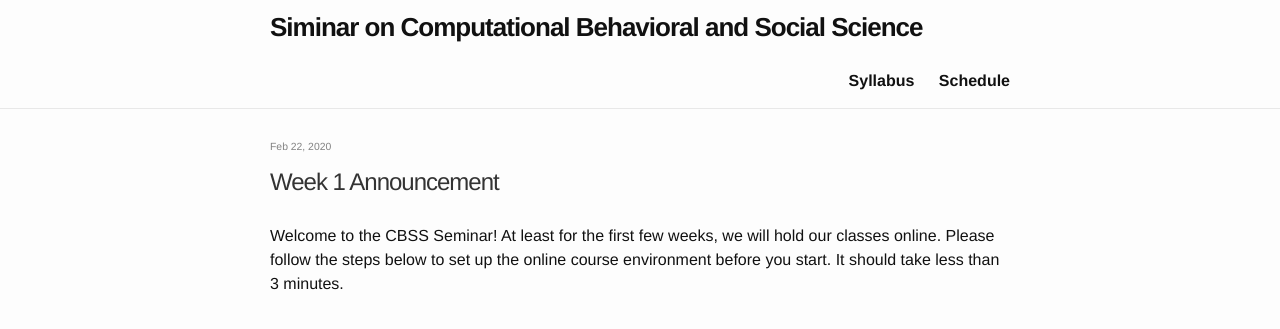
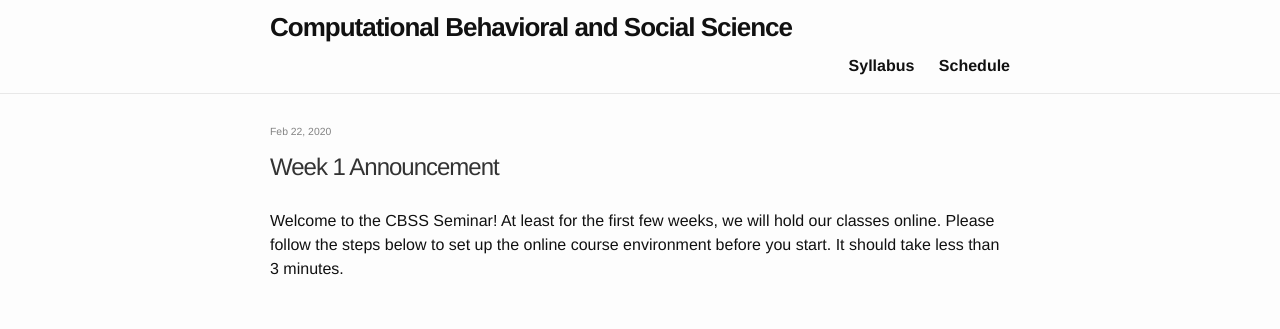
Before and after one commit to comphiacademy/cbss20s, a Jekyll site: the page built from index.html, in a window 1280 px wide. Shown: the top 329 px of the page. Built offline with Jekyll 4.4.1, drawn with Linux system fonts in a browser that asks for light colours; the list of posts is cut into pages by our own code.

Commit message:
Fix one grammar mistake in _config.yml

```diff
--- a/_config.yml
+++ b/_config.yml
@@ -18,7 +18,7 @@
 # You can create any custom variable you would like, and they will be accessible
 # in the templates via {{ site.myvariable }}.
 
-title: Siminar on Computational Behavioral and Social Science
+title: Computational Behavioral and Social Science
 email: 6687@cnu.edu.cn
 baseurl: "cbss20s" # the subpath of your site, e.g. /blog
 url: "" # the base hostname & protocol for your site, e.g. http://example.com
```
